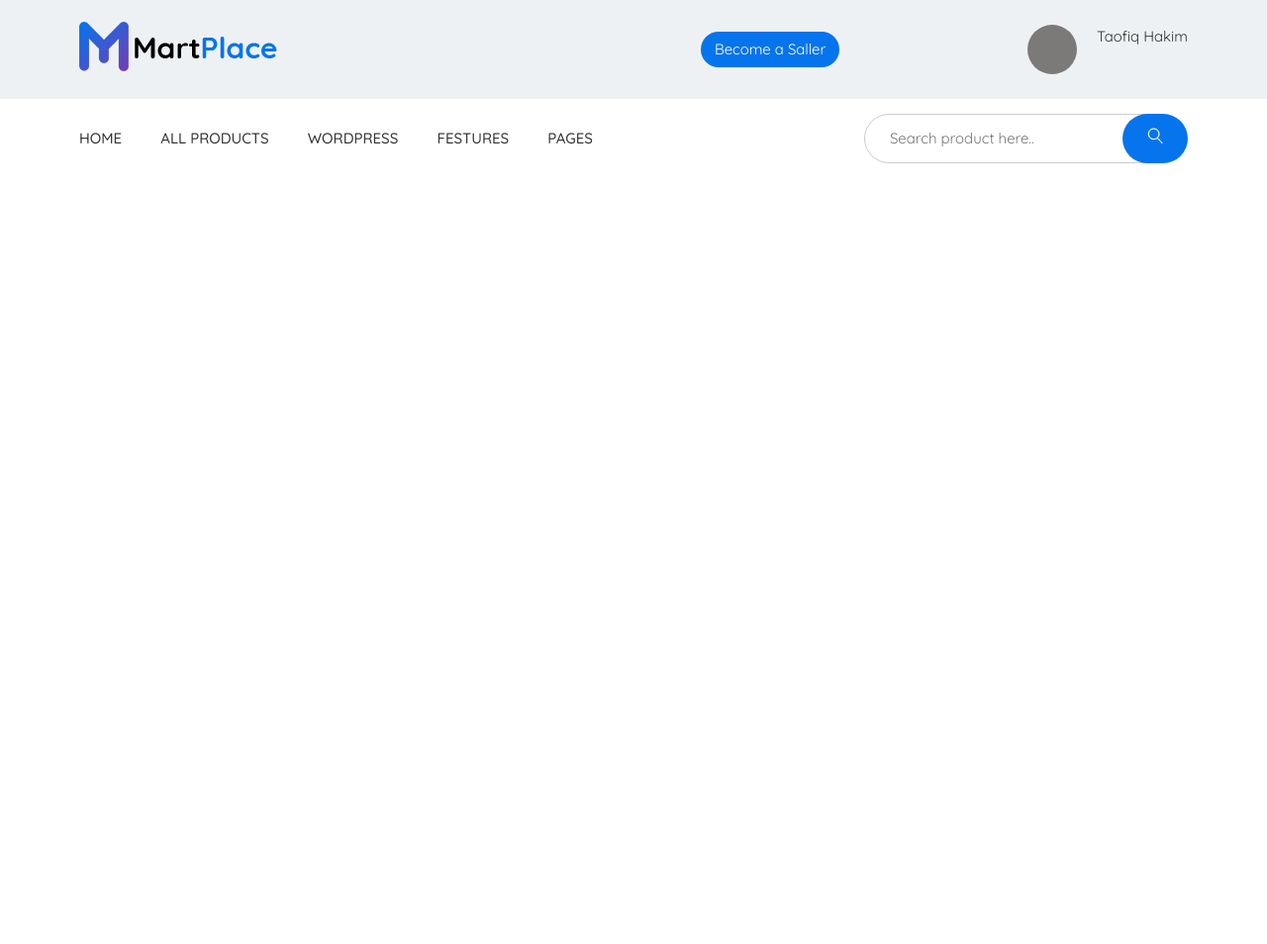
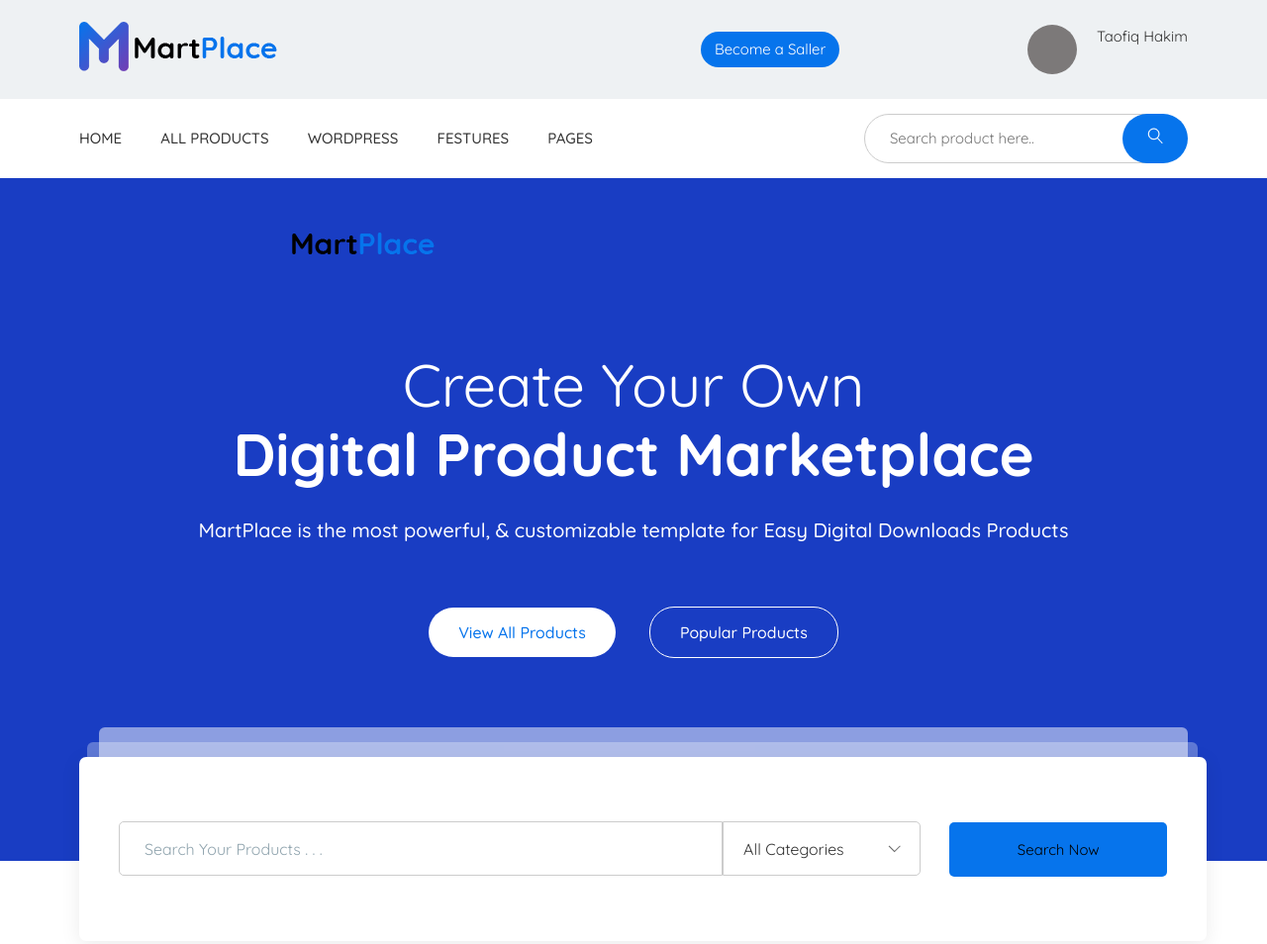
Before and after one commit to kolweb-dev/martPlace, a website: page app/index.html in a window 1280 px wide. Shown: the top 954 px of the page at 99% size. Before the commit the page ends 800 px from the top, so only its background shows below. Drawn offline with nearby package versions, Linux system fonts and the light colour scheme; files that its build step writes are made by us from their sources; files whose address does not match are found by name.

Commit message:
added search section

```diff
--- a/app/index.html
+++ b/app/index.html
@@ -88,6 +88,53 @@
         </div>
     </header>
 
+    <!-- <section class="search" style="background-image: url(images/search-bg.jpg);"> -->
+    <section class="search" style="background-color:#193dc3;">
+        <div class="container">
+            <div class="search__inner">
+                <div class="search__inner-img">
+                    <img src="images/search-logo.png" alt="">
+                </div>
+                <div class="search__inner-title">
+                    Create Your Own
+                    <p>Digital Product Marketplace</p>
+                </div>
+                <div class="search__inner-text">
+                    MartPlace is the most powerful, & customizable template for Easy Digital Downloads Products
+                </div>
+                <div class="search__inner-box">
+                    <a class="btn-search search__btn-view" href="#">
+                        View All Products
+                    </a>
+                    <a class="btn-search search__btn-popular" href="#">
+                        Popular Products
+                    </a>
+                </div>
+                <div class="search__shadow">
+                    <div class="search__shadow-first">1</div>
+                    <div class="search__shadow-second">2</div>
+                </div>
+                <div class="search__inner-form">
+
+                    <input type="text" placeholder="Search Your Products . . ." required>
+                    <a href="#">All Categories</a>
+
+                    <button type="submit">
+                        Search Now
+                    </button>
+
+
+                    <!-- <input type="text" placeholder="Search Your Products . . ." required> -->
+
+
+
+
+                </div>
+            </div>
+        </div>
+    </section>
+
+
 
 
 
--- a/app/scss/_global.scss
+++ b/app/scss/_global.scss
@@ -20,6 +20,7 @@ body{
     font-size: 15px;
     line-height: 24px;
     color: $text;
+    height: 2000px;
 }
 .container{
     width: 1150px;
--- a/app/scss/style.scss
+++ b/app/scss/style.scss
@@ -82,3 +82,147 @@
       background-color:$blue;
     }
     }
+    .search{
+        background-repeat: no-repeat;
+        background-size: cover;
+        background-position: center;
+        min-height: 690px;
+    }
+
+    .search__shadow{
+            position: relative;
+        &-first{
+            margin: 0 auto;
+            position: absolute;
+            border-radius:6px;
+            height: 40px;
+            width: 1100px;
+            background-color: rgb(255, 255, 255);
+            opacity: 0.502;
+            margin: 0 auto;
+            top: -30px;
+            right: 0;
+            z-index: 1;
+
+        }
+        &-second{
+            position: absolute;
+            border-radius:6px;
+            width: 1122px;
+            height: 20px;
+            background-color: rgb(255, 255, 255);
+            opacity: 0.302;
+            margin: 0 auto;
+            top: -15px;
+            right: -10px;
+            margin: 0 auto;
+        }
+    }
+
+
+
+    .search__inner{
+        padding-top: 55px;
+        color:#fff;
+        text-align: center;
+        &-img{
+            text-align: left;
+            margin-left: 215px;
+        }
+        &-title{
+            margin:90px 0 30px;
+            font-size: 60px;
+            font-family: 'Quicksand-Regular' , sans-serif;
+            font-weight: 400;
+            line-height: 70px;
+            p{
+                margin: 0;
+                font-family: "Quicksand-Bold";
+                font-weight: 700;
+            }
+        }
+        &-text{
+            font-size: 20px;
+            font-family: "Quicksand-Medium";
+
+        }
+        &-box{
+            margin-top: 65px;
+            margin-bottom: 100px;
+            .btn-search{
+
+            padding: 13px 30px;
+            font-size: 16px;
+            border-radius:25px;
+            font-family: "Quicksand-Medium";
+            }
+            .search__btn-view{
+                background-color:#fff;
+                color: $blue;
+            }
+            .search__btn-popular{
+                margin-left: 30px;
+                background-color: #193dc3;
+                border: 1px solid #fff;
+                color: #fff;
+            }
+        }
+        &-form{
+            position: absolute;
+            max-width: 100%;
+            background-color:#fff;
+            box-shadow: 0px 4px 20px 0px rgba(0, 0, 0, 0.08);
+            border-radius: 7px;
+            text-align:left ;
+            padding: 65px 40px;
+            input{
+                display: inline-block;
+                border:1px solid #ccc;
+
+                border-top-left-radius: 5px;
+                border-bottom-left-radius: 5px;
+                width: 610px;
+                height: 55px;
+                font-size: 16px;
+                padding-left: 25px;
+                padding-right:60px;
+
+                &::placeholder{
+                    color:#90a4ae;
+                    font-weight: 500;
+                }
+            }
+            a{
+                position: relative;
+                border:1px solid #ccc;
+                border-top-right-radius: 5px;
+                border-bottom-right-radius: 5px;
+                width: 200px;
+                margin-left: -4px;
+                font-size: 16px;
+                padding: 14.5px 70px 14px 20px;
+
+            }
+            a:after{
+                content:'';
+                position: absolute;
+                background-image: url(../images/icons/chevron-down.png);
+                width: 14px;
+                height: 8px;
+                top: 23px;
+                right: 18px;
+                background-repeat: no-repeat;
+            }
+            button{
+                margin-left: 25px;
+                border:none;
+                width: 220px;
+                background-color:$blue;
+                padding: 19px 50px 19px 50px;
+                border-radius:5px;
+                text-align: center;
+            }
+        }
+
+
+    }
```
Also changed, not shown: app/images/icons/chevron-down.png (added), app/images/search-bg.jpg (added), app/images/search-bg.svg (added), app/images/search-logo.png (added).
